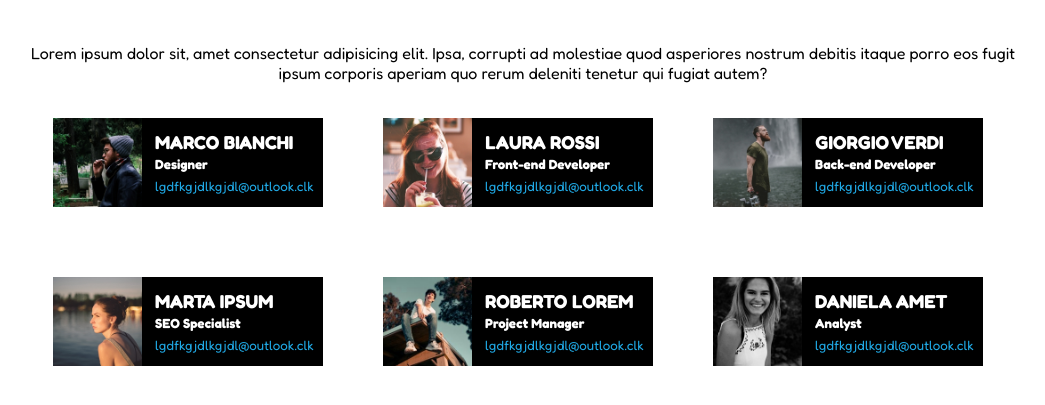
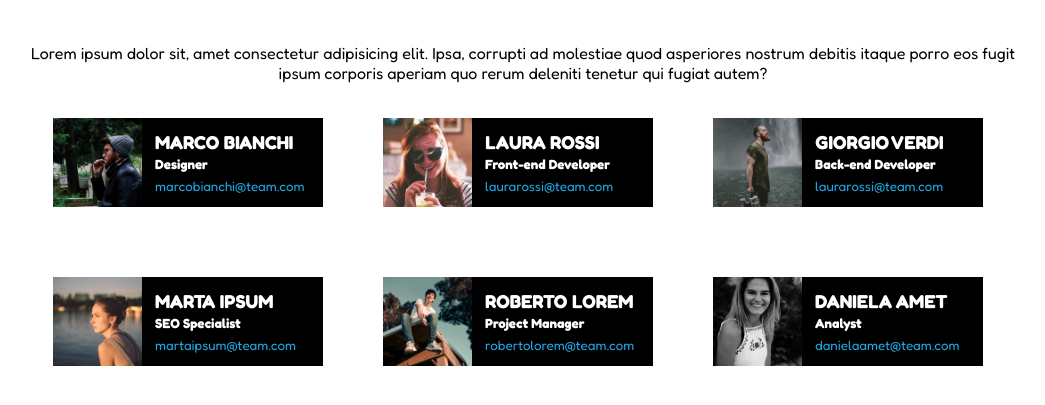
Before and after one commit to ElRafo92/html-css-float-cards, a plain HTML site: page index.html in a window 1280 px wide. Shown: the part 61-466 px from the top of the page, without its empty margins (117-1162 px from the left). Drawn offline with Linux system fonts and the light colour scheme.

Commit message:
added all mails

```diff
--- a/index.html
+++ b/index.html
@@ -27,13 +27,12 @@
             </p>
             <!-- /paragrafo -->
             <!-- float Cards -->
-
             <div class="col-card">
                 <img class="img-card" src="img/male1.png" alt="">
                 <div class="info-card">
                     <h3>MARCO BIANCHI</h3>
                     <h5>Designer</h5>
-                    <a href="mailto:someone@yoursite.com"><small>lgdfkgjdlkgjdl@outlook.clk</small></a>
+                    <a href="mailto:marcobianchi@team.com"><small>marcobianchi@team.com</small></a>
                 </div>
             </div>
 
@@ -42,7 +41,7 @@
                 <div class="info-card">
                     <h3>LAURA ROSSI</h3>
                     <h5>Front-end Developer</h5>
-                    <a href="mailto:someone@yoursite.com"><small>lgdfkgjdlkgjdl@outlook.clk</small></a>
+                    <a href="mailto:laurarossi@team.com"><small>laurarossi@team.com</small></a>
                 </div>
             </div>
 
@@ -51,7 +50,7 @@
                 <div class="info-card">
                     <h3>GIORGIO VERDI</h3>
                     <h5>Back-end Developer</h5>
-                    <a href="mailto:someone@yoursite.com"><small>lgdfkgjdlkgjdl@outlook.clk</small></a>
+                    <a href="mailto:laurarossi@team.com"><small>laurarossi@team.com</small></a>
                 </div>
             </div>
 
@@ -60,7 +59,7 @@
                 <div class="info-card">
                     <h3>MARTA IPSUM</h>
                     <h5>SEO Specialist</h5>
-                    <a href="mailto:someone@yoursite.com"><small>lgdfkgjdlkgjdl@outlook.clk</small></a>
+                    <a href="mailto:martaipsum@team.com"><small>martaipsum@team.com</small></a>
                 </div>
             </div>
 
@@ -69,7 +68,7 @@
                 <div class="info-card">
                     <h3>ROBERTO LOREM</h3>
                     <h5>Project Manager</h5>
-                    <a href="mailto:someone@yoursite.com"><small>lgdfkgjdlkgjdl@outlook.clk</small></a>
+                    <a href="mailto:robertolorem@team.com"><small>robertolorem@team.com</small></a>
                 </div>
             </div>
 
@@ -78,7 +77,7 @@
                 <div class="info-card">
                     <h3>DANIELA AMET</h3>
                     <h5>Analyst</h5>
-                    <a href="mailto:someone@yoursite.com"><small>lgdfkgjdlkgjdl@outlook.clk</small></a>
+                    <a href="mailto:danielaamet@team.com"><small>danielaamet@team.com</small></a>
                 </div>
             </div>
             <!-- /float Cards -->
```
